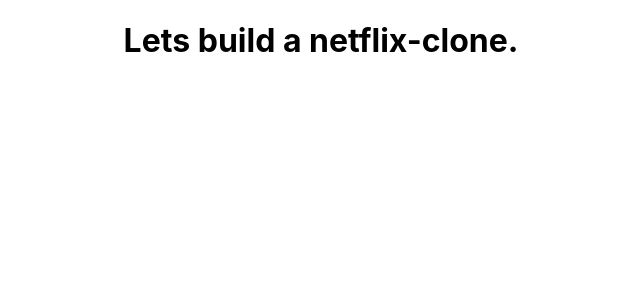
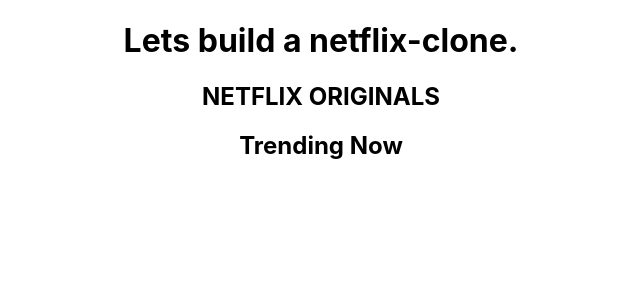
Before and after one commit to rubin-r12/netflix-clone, a React (Create React App) app in the folder netflix-clone/: page / in a window 1280 px wide. Shown: the top 300 px of the page, without its empty margins (319-959 px from the left). Built offline with nearby package versions, Linux system fonts and the light colour scheme; no server answers.

Commit message:
Make requests to the movie database

```diff
--- a/netflix-clone/src/App.js
+++ b/netflix-clone/src/App.js
@@ -1,10 +1,14 @@
 import React from 'react';
 import './App.css';
+import Row from './Row';
+import requests from './requests';
 
 function App() {
   return (
     <div className="App">
       <h1>Lets build a netflix-clone.</h1>
+      <Row title="NETFLIX ORIGINALS" fetchUrl={requests.fetchNetflixOriginals}/>
+      <Row title="Trending Now" fetchUrl={requests.fetchTrending}/>
     </div>
   );
 }
--- /dev/null
+++ b/netflix-clone/src/Row.js
@@ -0,0 +1,30 @@
+import React, { useState, useEffect } from 'react';
+import axios from './axios';
+
+function Row({ title, fetchUrl }) {
+    const [movies, setMovies] = useState([]);
+
+    // A snippet of code which runs on specific conditions/variable
+    useEffect(() => {
+        // if [], run once when the row loads, and dont run again
+        //unless there is a dependency for eg: [movies], so everytime "movies" variable is updated, its gonna run this portion
+        async function fetchData() {
+            // await tells to wait for the promise
+            const request = await axios.get(fetchUrl);
+            console.log(request.data.results);
+            return request;
+        }
+        fetchData();
+    }, []);
+
+
+    return (
+        <div>
+            <h2>{title}</h2>
+
+            {/* container -> posters */}
+        </div>
+    )
+}
+
+export default Row
```
